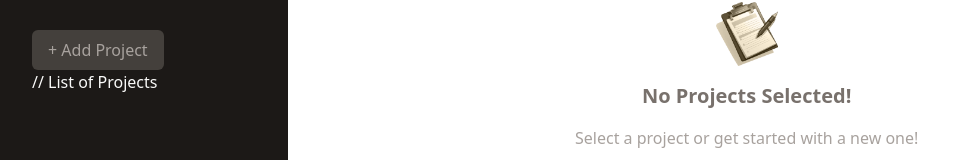
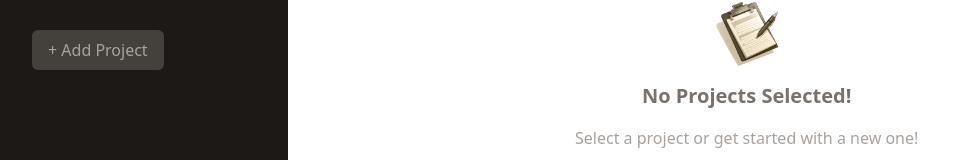
Before and after one commit to himanshm/Project-Management-App, a React (Vite) app: page / in a window 1280 px wide. Shown: the part 126-286 px from the top of the page, without its empty margins (0-980 px from the left). Built offline with nearby package versions, Linux system fonts and the light colour scheme.

Commit message:
Handling Project Creation & Updating the UI

```diff
--- a/src/App.tsx
+++ b/src/App.tsx
@@ -33,18 +33,19 @@
   }
 
   function handleAddProject(projectData: Project) {
+    const projectId = generateSimpleGUID();
     const newProject: Project = {
       ...projectData,
-      id: generateSimpleGUID(),
+      id: projectId,
     };
     setProjectsState((prevState) => {
       return {
         ...prevState,
+        selectedprojectId: undefined, // Go back to the fallback screen after clicking save
         projects: [...prevState.projects, newProject],
       };
     });
   }
-  console.log(projectsState);
 
   let content: ReactNode;
 
@@ -56,7 +57,10 @@
 
   return (
     <main className='h-screen my-8 flex gap-8'>
-      <ProjectSidebar onStartAddProject={handleStartAddProject} />
+      <ProjectSidebar
+        onStartAddProject={handleStartAddProject}
+        projects={projectsState.projects}
+      />
       {content}
     </main>
   );
--- a/src/components/ProjectSidebar.tsx
+++ b/src/components/ProjectSidebar.tsx
@@ -1,10 +1,12 @@
+import { Project } from '../App.tsx';
 import Button from './Button.tsx';
 
 type ProjectSidebarProps = {
   onStartAddProject: () => void;
+  projects: Project[];
 };
 
-function ProjectSidebar({ onStartAddProject }: ProjectSidebarProps) {
+function ProjectSidebar({ onStartAddProject, projects }: ProjectSidebarProps) {
   return (
     <aside className='w-1/3 px-8 py-16 bg-stone-900 text-stone-50 md:w-72 rounded-r-xl'>
       <h2 className='mb-8 font-bold uppercase md:text-xl text-stone-200'>
@@ -12,7 +14,15 @@
       </h2>
       <Button onClick={onStartAddProject}>+ Add Project</Button>
 
-      <ul>// List of Projects</ul>
+      <ul className='mt-8'>
+        {projects.map((project) => (
+          <li key={project.id}>
+            <button className='w-full text-left px-2 py-1 rounded-sm my-1 text-stone-400 hover:text-stone-200 hover:bg-stone-800'>
+              {project.title}
+            </button>
+          </li>
+        ))}
+      </ul>
     </aside>
   );
 }
```
Also changed, not shown: 1 other file (tests, documents, lock files or other folders).
